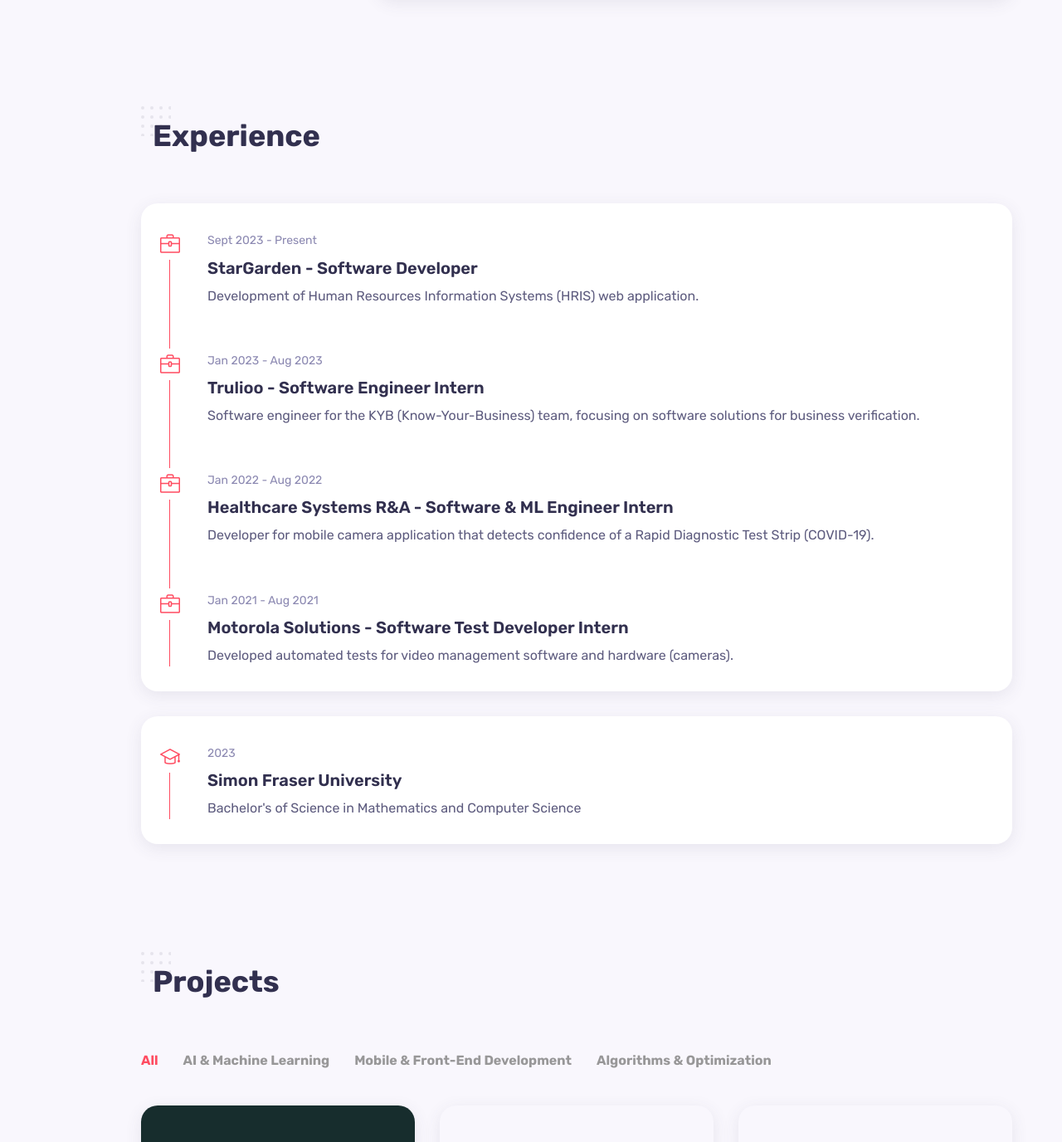
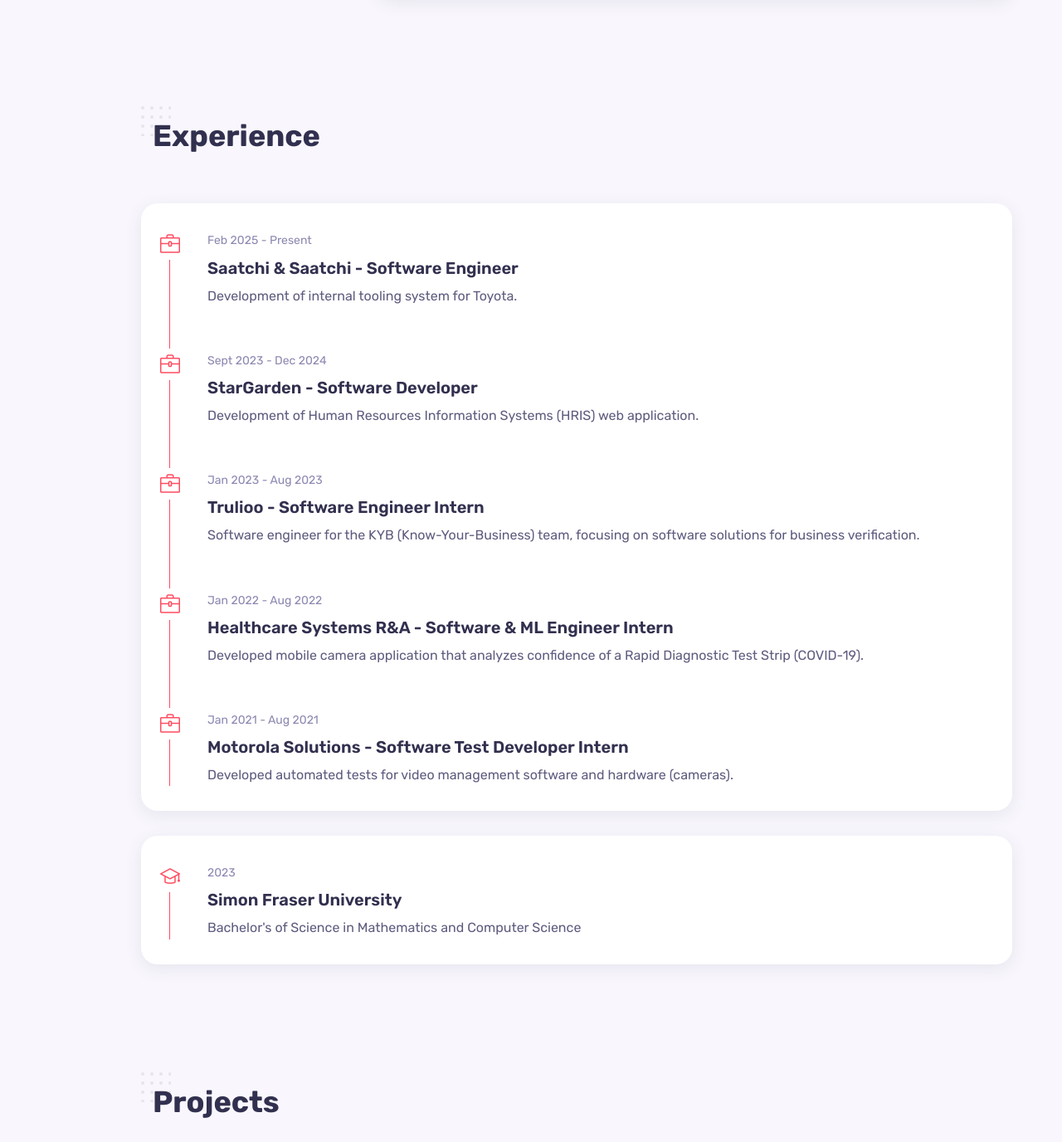
Before and after one commit to kenth727/kenth727.github.io, a React (Create React App) app in the folder portfolio_website/: page / in a window 1280 px wide. Shown: the part 1357-2733 px from the top of the page at 83% size. Built offline with nearby package versions, Linux system fonts and the light colour scheme; no server answers.

Commit message:
- photo updates, job updates, event booker project added

```diff
--- a/portfolio_website/package.json
+++ b/portfolio_website/package.json
@@ -1,5 +1,4 @@
 {
-  "_comment": "This is a comment for documentation purposes.",
   "homepage":  "https://kenthuang.me/",
   "name": "portfolio_website",
   "version": "0.1.0",
--- a/portfolio_website/src/components/about/About.jsx
+++ b/portfolio_website/src/components/about/About.jsx
@@ -1,6 +1,6 @@
 import React from "react";
 import "./about.css";
-import Image from "../../assets/selfie_final_grey.jpg";
+import Image from "../../assets/headshot.jpg";
 import Resume from "../../assets/resume.pdf"
 
 const About = () => {
@@ -23,9 +23,9 @@
               Motto: Goals can be achieved by taking one step at a time.
             </p>
 
-            <a href={Resume} download="Kent_H_Resume.pdf" className="btn">
+            {/* <a href={Resume} download="Kent_H_Resume.pdf" className="btn">
               Download CV
-            </a>
+            </a> */}
           </div>
 
           <div className="about__skills grid">
--- a/portfolio_website/src/components/home/Home.jsx
+++ b/portfolio_website/src/components/home/Home.jsx
@@ -16,7 +16,7 @@
 
         <div className="home__contact">
           {/* <a href="#contact" className="btn">Hire Me</a> */}
-          <a href={Resume} download="Kent_H_Resume.pdf" className="btn">Download CV</a>
+          {/* <a href={Resume} download="Kent_H_Resume.pdf" className="btn">Download CV</a> */}
         </div>
 
         <HeaderSocials></HeaderSocials>
--- a/portfolio_website/src/components/portfolio/Menu.jsx
+++ b/portfolio_website/src/components/portfolio/Menu.jsx
@@ -1,10 +1,20 @@
 import Work1 from "../../assets/trulioo-logo.png";
 import Work2 from "../../assets/cutlery-svgrepo-com.svg";
-import Work3 from "../../assets/zip-file-svgrepo-com.svg";
+// import Work3 from "../../assets/zip-file-svgrepo-com.svg";
+import Work3 from "../../assets/eventBooker.svg";
+
 
 const Menu = [
     {
       id: 1,
+      image: Work3,
+      title: "EasyEvent Booker",
+      category: "Full-Stack Application",
+      href: "https://github.com/kenth727/EventBooker",
+      desc: "A full-stack event management app with JWT auth, built using React, Node.js, GraphQL, and MongoDB. Features event creation, booking, and a responsive UI."
+    },
+    {
+      id: 2,
       image: Work1,
       title: "Business Document Parser",
       category: "AI & Machine Learning",
@@ -12,21 +22,13 @@
       desc: "A tool leveraging GPT-4 API and Google Cloud DocumentAI to extract, classify, and summarize business-critical data from scanned documents, improving operational efficiency."
     },
     {
-      id: 2,
+      id: 3,
       image: Work2,
       title: "Restaurant Finder",
       category: "Mobile & Front-End Development",
       href: "https://github.com/k521/RestaurantFinder",
       desc: "A mobile application that provides health inspection ratings for restaurants in Surrey, utilizing real-time location-based services to enhance decision-making for users."
     },
-    {
-      id: 3,
-      image: Work3,
-      title: "Huffman Tree Compression",
-      category: "Algorithms & Optimization",
-      href: "https://github.com/k521/HuffmanTree",
-      desc: "An optimized data compression algorithm in C++ achieving a 50% compression ratio, designed for efficient encoding and decoding of text files."
-    },
   ];
 
 export default Menu
--- a/portfolio_website/src/components/portfolio/Portfolio.jsx
+++ b/portfolio_website/src/components/portfolio/Portfolio.jsx
@@ -1,6 +1,6 @@
-import React, { useState } from 'react'
-import "./portfolio.css"
-import Menu from './Menu'
+import React, { useState } from "react";
+import "./portfolio.css";
+import Menu from "./Menu";
 
 const Portfolio = () => {
   const [items, setItems] = useState(Menu);
@@ -28,7 +28,9 @@
 
       <div className="work__filters">
         <span
-          className={`work__item ${activeFilter === "All" ? "active" : "inactive"}`}
+          className={`work__item ${
+            activeFilter === "All" ? "active" : "inactive"
+          }`}
           onClick={() => {
             filterItem("All");
           }}
@@ -36,28 +38,36 @@
           All
         </span>
         <span
-          className={`work__item ${activeFilter === "AI & Machine Learning" ? "active" : "inactive"}`}
+          className={`work__item ${
+            activeFilter === "Full-Stack Application" ? "active" : "inactive"
+          }`}
+          onClick={() => filterItem("Full-Stack Application")}
+        >
+          Full-Stack Application
+        </span>
+        <span
+          className={`work__item ${
+            activeFilter === "AI & Machine Learning" ? "active" : "inactive"
+          }`}
           onClick={() => filterItem("AI & Machine Learning")}
         >
           AI & Machine Learning
         </span>
         <span
-          className={`work__item ${activeFilter === "Mobile & Front-End Development" ? "active" : "inactive"}`}
+          className={`work__item ${
+            activeFilter === "Mobile & Front-End Development"
+              ? "active"
+              : "inactive"
+          }`}
           onClick={() => filterItem("Mobile & Front-End Development")}
         >
           Mobile & Front-End Development
-        </span>
-        <span
-          className={`work__item ${activeFilter === "Algorithms & Optimization" ? "active" : "inactive"}`}
-          onClick={() => filterItem("Algorithms & Optimization")}
-        >
-          Algorithms & Optimization
         </span>
       </div>
 
       <div className={`work__container grid ${fade ? "fade-out" : "fade-in"}`}>
         {items.map((elem) => {
-          const{id, image, title, category, href, desc} = elem;
+          const { id, image, title, category, href, desc } = elem;
 
           return (
             <div className="work__card" key={id}>
@@ -69,16 +79,20 @@
               <span className="work__category">{category}</span>
               <h3 className="work__title">{title}</h3>
               <p class="work__desc">{desc}</p>
-              <a href={href} className="work__button" rel="noopener noreferrer" target="_blank">
+              <a
+                href={href}
+                className="work__button"
+                rel="noopener noreferrer"
+                target="_blank"
+              >
                 <i className="icon-link work__button-icon"></i>
               </a>
             </div>
-          )
+          );
         })}
       </div>
     </section>
+  );
+};
 
-  )
-}
-
-export default Portfolio
+export default Portfolio;
--- a/portfolio_website/src/components/resume/Data.jsx
+++ b/portfolio_website/src/components/resume/Data.jsx
@@ -27,28 +27,36 @@
       id: 2,
       category: "experience",
       icon: "icon-briefcase",
-      year: "Sept 2023 - Present",
-      title: "StarGarden - Software Developer",
-      desc: "Development of Human Resources Information Systems (HRIS) web application.",
+      year: "Feb 2025 - Present",
+      title: "Saatchi & Saatchi - Software Engineer",
+      desc: "Development of internal tooling system for Toyota.",
     },
     {
       id: 3,
       category: "experience",
       icon: "icon-briefcase",
-      year: "Jan 2023 - Aug 2023",
-      title: "Trulioo -  Software Engineer Intern",
-      desc: "Software engineer for the KYB (Know-Your-Business) team, focusing on software solutions for business verification.",
+      year: "Sept 2023 - Dec 2024",
+      title: "StarGarden - Software Developer",
+      desc: "Development of Human Resources Information Systems (HRIS) web application.",
     },
     {
       id: 4,
       category: "experience",
       icon: "icon-briefcase",
-      year: "Jan 2022 - Aug 2022",
-      title: "Healthcare Systems R&A - Software & ML Engineer Intern",
-      desc: "Developer for mobile camera application that detects confidence of a Rapid Diagnostic Test Strip (COVID-19).",
+      year: "Jan 2023 - Aug 2023",
+      title: "Trulioo - Software Engineer Intern",
+      desc: "Software engineer for the KYB (Know-Your-Business) team, focusing on software solutions for business verification.",
     },
     {
       id: 5,
+      category: "experience",
+      icon: "icon-briefcase",
+      year: "Jan 2022 - Aug 2022",
+      title: "Healthcare Systems R&A - Software & ML Engineer Intern",
+      desc: "Developed mobile camera application that analyzes confidence of a Rapid Diagnostic Test Strip (COVID-19).",
+    },
+    {
+      id: 6,
       category: "experience",
       icon: "icon-briefcase",
       year: "Jan 2021 - Aug 2021",
```
Also changed, not shown: portfolio_website/src/assets/eventBooker.svg (added), portfolio_website/src/assets/headshot.jpg (added).
